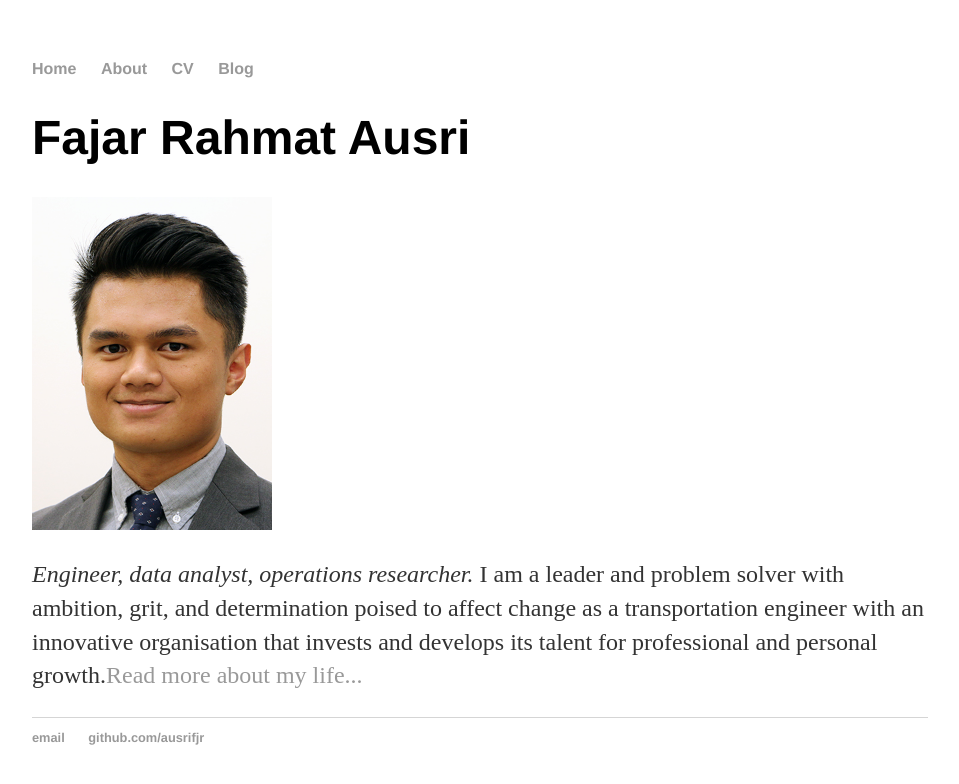
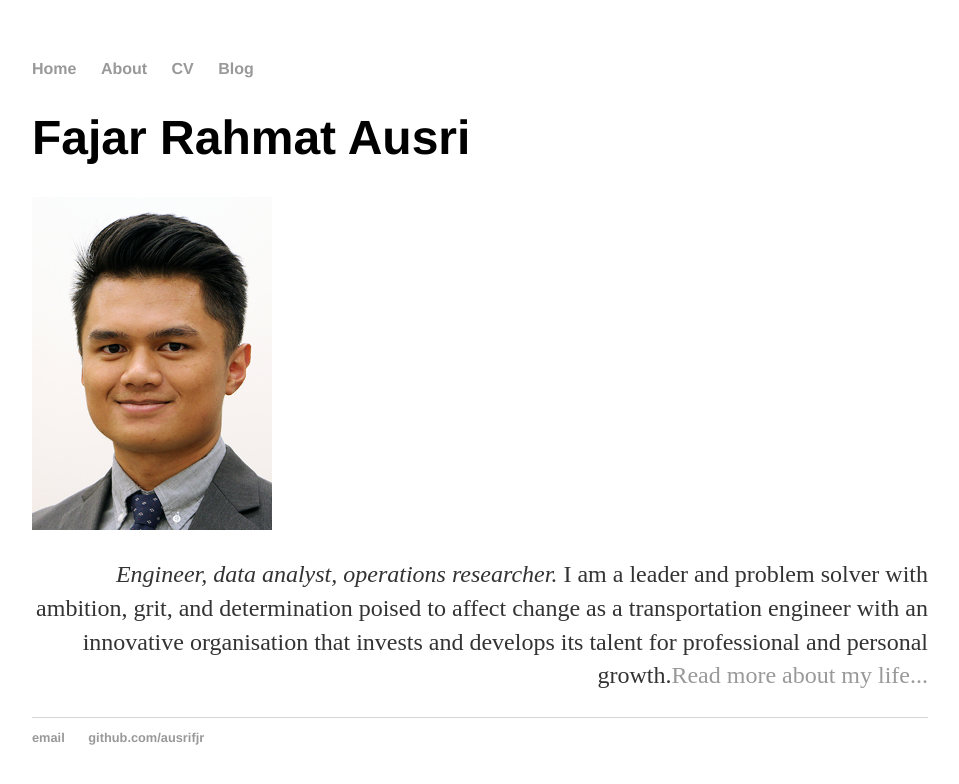
Before and after one commit to ausrifjr/ausrifjr.github.io, a Jekyll site: the page built from index.html, in a window 1280 px wide. Shown: the top 784 px of the page, without its empty margins (160-1119 px from the left). Built offline with Jekyll 4.4.1, drawn with Linux system fonts in a browser that asks for light colours.

Commit message:
Update index.html

```diff
--- a/index.html
+++ b/index.html
@@ -5,5 +5,5 @@
 <div class="blurb">
 	<h1>Fajar Rahmat Ausri</h1>
 	<img src="/assets/Photo_20170916b.jpg" alt="Fajar Ausri" width="240" height="333">
-	<p><em>Engineer, data analyst, operations researcher. </em> I am a leader and problem solver with ambition, grit, and determination poised to affect change as a transportation engineer with an innovative organisation that invests and develops its talent for professional and personal growth.<a href="/about">Read more about my life...</a></p>
+	<p align=right><em>Engineer, data analyst, operations researcher. </em> I am a leader and problem solver with ambition, grit, and determination poised to affect change as a transportation engineer with an innovative organisation that invests and develops its talent for professional and personal growth.<a href="/about">Read more about my life...</a></p>
 </div><!-- /.blurb -->
```
